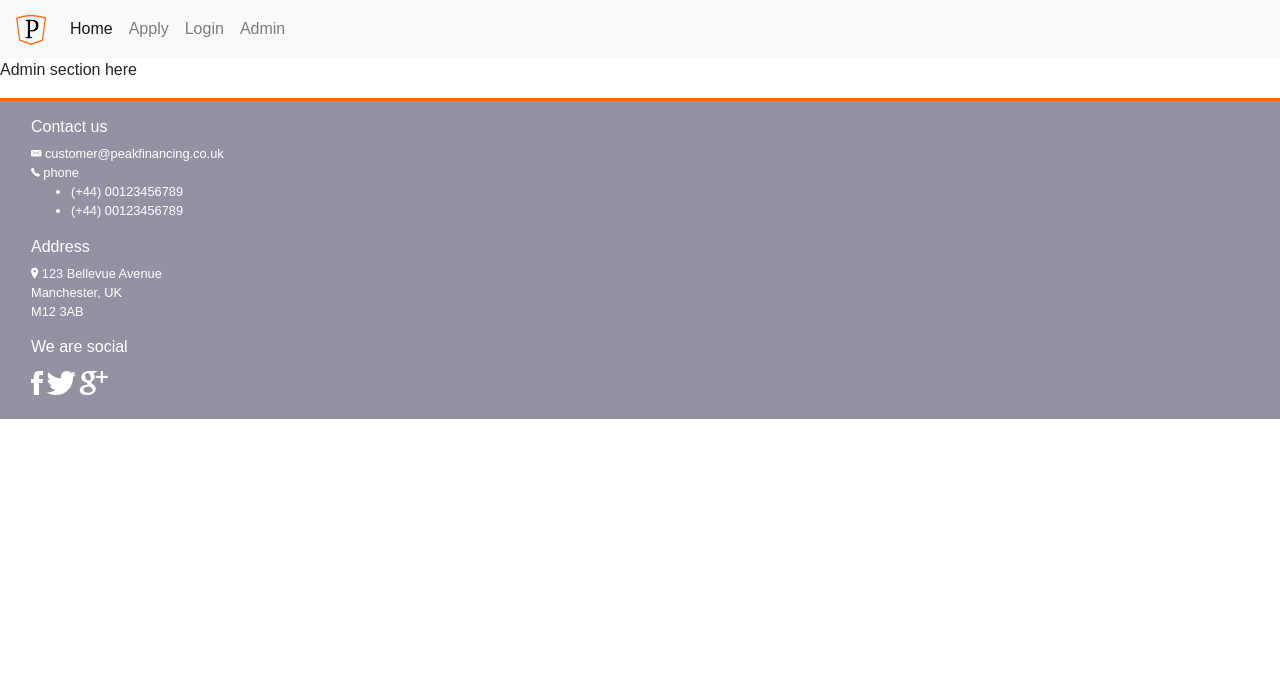
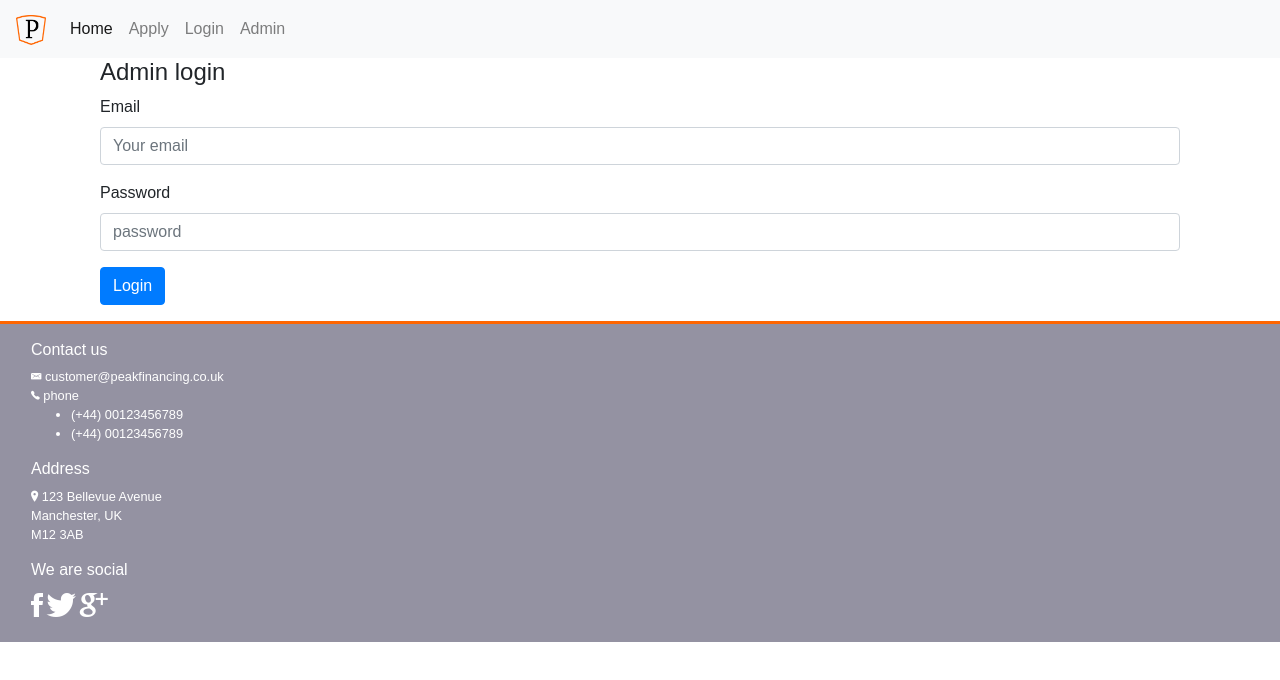
Before and after one commit to mihaitaivli/microfinancingApp, a React (Create React App) app in the folder frontend/: page /admin in a window 1280 px wide. Shown: the top 680 px of the page. Built offline with nearby package versions, Linux system fonts and the light colour scheme.

Commit message:
Implement admin authentication

```diff
--- a/frontend/src/partials/admin/Admin.js
+++ b/frontend/src/partials/admin/Admin.js
@@ -1,16 +1,13 @@
-import React, { Component } from 'react';
+import React from 'react';
+import { Redirect } from 'react-router-dom';
+import AdminLogin from './AdminLogin';
 
-class Admin extends Component {
-  status = {
-    isAuthenticated: false
-  }
-  render(){
-    return(
-      <div>
-        Admin section here
-      </div>
-    );
-  }
+const Admin = () =>  {
+  return(
+    <div className="container">
+      <AdminLogin />
+    </div>
+  );
 }
 
 export default Admin;
--- /dev/null
+++ b/frontend/src/partials/admin/AdminLogin.js
@@ -0,0 +1,73 @@
+import React, { Component } from 'react';
+import { Redirect } from 'react-router-dom';
+import AuthFailure from './AuthFailure';
+const autenticationHandler = require('../../lib/autenticationHandler');
+const API = require('../../lib/apiPoints');
+
+class Login extends Component {
+
+  state={
+    email: '',
+    password: '',
+    hidden: true,
+    isSuccess: false
+  }
+
+  handleChange = (e) => {
+    this.setState({
+      [e.target.name] : e.target.value
+    })
+  }
+
+  login = (e) => {
+    e.preventDefault();
+    const DETAILS = {email: this.state.email, password: this.state.password}
+    fetch(API.login, {
+      body: JSON.stringify(DETAILS),
+      headers:{
+        'content-type': 'application/json'
+      },
+      method: 'POST'
+    }).then(data => data.json())
+      .then(response => {
+        if(response.error){
+          this.setState({
+            hidden: false
+          })
+        } else {
+          autenticationHandler.setStatus(response);
+          this.setState({
+            email: '',
+            password: '',
+            hidden: true,
+            isSuccess: true
+          });
+        }
+      });
+  }
+
+  render(){
+    if(this.state.isSuccess) return <Redirect to='/admininterface' />
+    return(
+      <div className="container">
+        <div hidden={this.state.hidden}>
+          <AuthFailure />
+        </div>
+        <h4>Admin login</h4>
+        <form>
+          <div className="form-group">
+            <label for="email">Email</label>
+            <input type="email" className="form-control" id="email" name="email" placeholder="Your email" value={this.state.email} onChange={this.handleChange}/>
+          </div>
+          <div className="form-group">
+            <label for="password">Password</label>
+            <input type="password" className="form-control" id="password" name="password" placeholder="password" value={this.state.password} onChange={this.handleChange} />
+          </div>
+          <button className="btn btn-primary" onClick={this.login}>Login</button>
+        </form>
+      </div>
+    );
+  }
+}
+
+export default Login;
```
Also changed, not shown: 1 other file (tests, documents, lock files or other folders).
